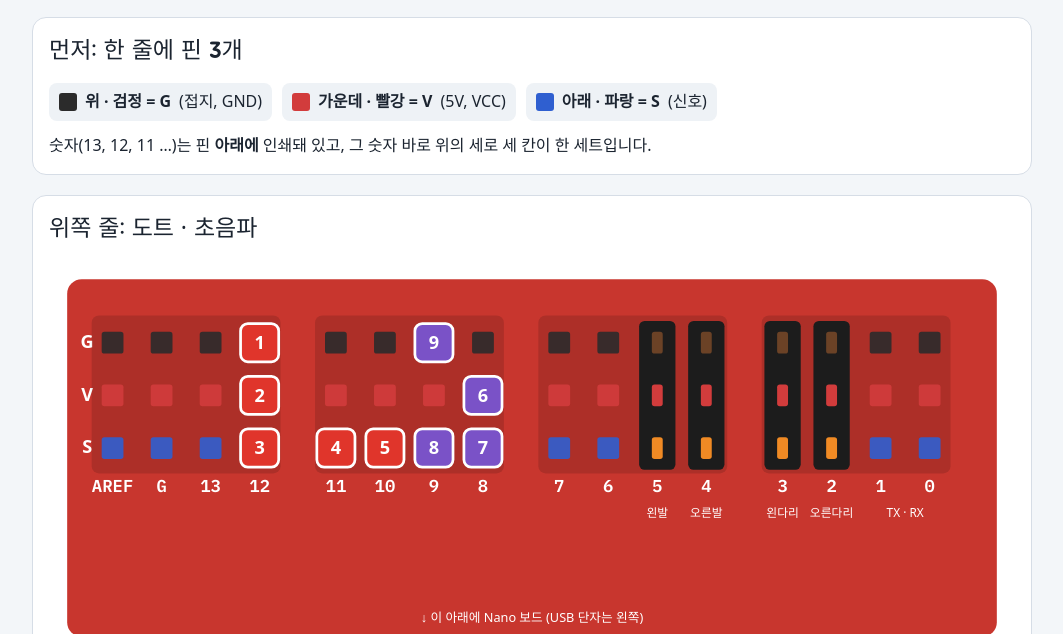
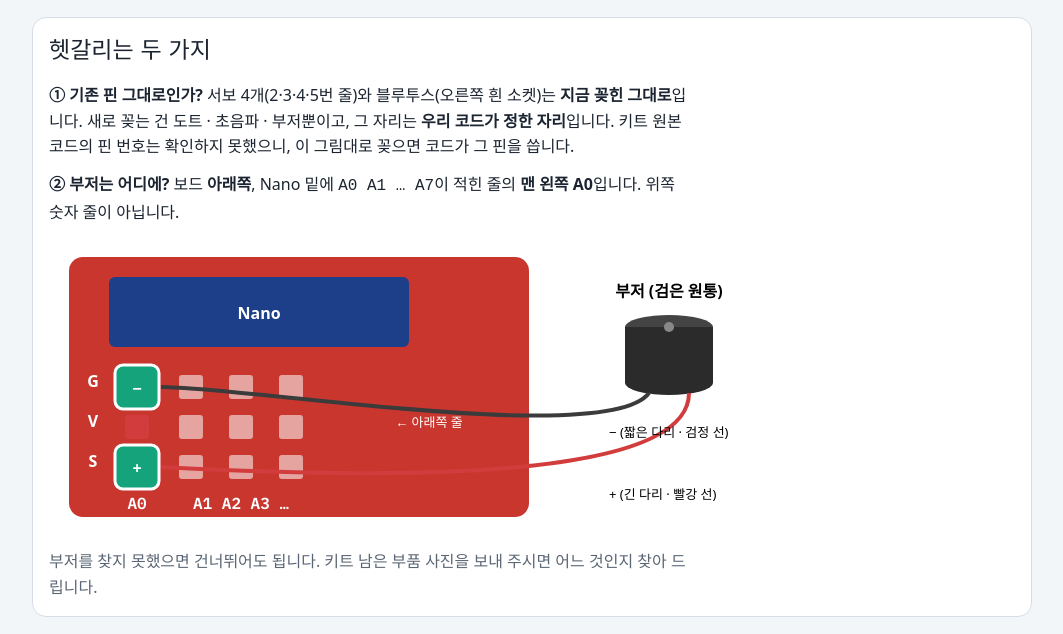
Before and after one commit to hex-aragon/otto-duck-lab, a plain HTML site: page docs/otto-센서-꽂는-곳.html in a window 1280 px wide. Shown: the part 143-777 px from the top of the page, without its empty margins (108-1171 px from the left). Drawn offline with Linux system fonts and the light colour scheme; a web font is replaced by a local one.

Commit message:
센서 꽂는 곳: 부저 위치(아래쪽 A0)와 기존 핀 유지 설명 그림 추가
Co-Authored-By: Claude Opus 5.5 <noreply@anthropic.com>

```diff
--- a/docs/otto-센서-꽂는-곳.html
+++ b/docs/otto-센서-꽂는-곳.html
@@ -35,6 +35,45 @@ th,td{text-align:left;padding:8px 6px;border-bottom:1px solid var(--line)} th{fo
 <h1>오또 센서 꽂는 곳</h1>
 <p class="lead">보내 주신 쉴드 사진과 같은 방향으로 그렸습니다. 번호가 있는 칸에 그 번호의 선을 꽂으면 됩니다.</p>
 </header>
+<section class="card">
+<h2>헷갈리는 두 가지</h2>
+<p><b>① 기존 핀 그대로인가?</b> 서보 4개(2·3·4·5번 줄)와 블루투스(오른쪽 흰 소켓)는 <b>지금 꽂힌 그대로</b>입니다. 새로 꽂는 건 도트 · 초음파 · 부저뿐이고, 그 자리는 <b>우리 코드가 정한 자리</b>입니다. 키트 원본 코드의 핀 번호는 확인하지 못했으니, 이 그림대로 꽂으면 코드가 그 핀을 씁니다.</p>
+<p><b>② 부저는 어디에?</b> 보드 <b>아래쪽</b>, Nano 밑에 <code>A0 A1 … A7</code>이 적힌 줄의 <b>맨 왼쪽 A0</b>입니다. 위쪽 숫자 줄이 아닙니다.</p>
+<div class="wide" style="max-width:760px">
+<svg viewBox="0 0 760 300" role="img" aria-label="부저 연결: 쉴드 아래쪽 A0 줄, 위 칸 G에 부저 마이너스, 아래 칸 S에 부저 플러스">
+  <rect x="20" y="20" width="460" height="260" rx="14" fill="var(--pcb)"/>
+  <rect x="60" y="40" width="300" height="70" rx="6" fill="#1d3f8a"/>
+  <text x="210" y="82" text-anchor="middle" class="w" font-weight="700">Nano</text>
+  <text x="44" y="150" text-anchor="middle" class="w" font-weight="700">G</text>
+  <text x="44" y="190" text-anchor="middle" class="w" font-weight="700">V</text>
+  <text x="44" y="230" text-anchor="middle" class="w" font-weight="700">S</text>
+  <g>
+    <rect x="66" y="128" width="44" height="44" rx="8" fill="var(--bz)" stroke="#fff" stroke-width="3"/><text x="88" y="157" text-anchor="middle" class="w" font-weight="700">−</text>
+    <rect x="76" y="178" width="24" height="24" rx="3" fill="#d23c3c"/>
+    <rect x="66" y="208" width="44" height="44" rx="8" fill="var(--bz)" stroke="#fff" stroke-width="3"/><text x="88" y="237" text-anchor="middle" class="w" font-weight="700">+</text>
+    <text x="88" y="272" text-anchor="middle" class="w mono" font-weight="700">A0</text>
+  </g>
+  <g fill="#ffffff" opacity=".55">
+    <rect x="130" y="138" width="24" height="24" rx="3"/><rect x="130" y="178" width="24" height="24" rx="3"/><rect x="130" y="218" width="24" height="24" rx="3"/>
+    <rect x="180" y="138" width="24" height="24" rx="3"/><rect x="180" y="178" width="24" height="24" rx="3"/><rect x="180" y="218" width="24" height="24" rx="3"/>
+    <rect x="230" y="138" width="24" height="24" rx="3"/><rect x="230" y="178" width="24" height="24" rx="3"/><rect x="230" y="218" width="24" height="24" rx="3"/>
+  </g>
+  <text x="192" y="272" text-anchor="middle" class="w mono">A1  A2  A3 …</text>
+  <text x="380" y="190" text-anchor="middle" class="w" font-size="13">← 아래쪽 줄</text>
+  <!-- buzzer -->
+  <ellipse cx="620" cy="90" rx="44" ry="12" fill="#444"/>
+  <rect x="576" y="90" width="88" height="56" fill="#2b2b2b"/>
+  <ellipse cx="620" cy="146" rx="44" ry="12" fill="#2b2b2b"/>
+  <circle cx="620" cy="90" r="5" fill="#888"/>
+  <text x="620" y="60" text-anchor="middle" font-weight="700">부저 (검은 원통)</text>
+  <path d="M600 156 C560 210 200 150 112 150" fill="none" stroke="#3b3b3b" stroke-width="4"/>
+  <path d="M640 156 C640 250 300 240 112 230" fill="none" stroke="#d23c3c" stroke-width="4"/>
+  <text x="560" y="200" font-size="13">− (짧은 다리 · 검정 선)</text>
+  <text x="560" y="262" font-size="13">+ (긴 다리 · 빨강 선)</text>
+</svg>
+</div>
+<p class="lead">부저를 찾지 못했으면 건너뛰어도 됩니다. 키트 남은 부품 사진을 보내 주시면 어느 것인지 찾아 드립니다.</p>
+</section>
 <section class="card">
 <h2>먼저: 한 줄에 핀 3개</h2>
 <div class="rows">
```
